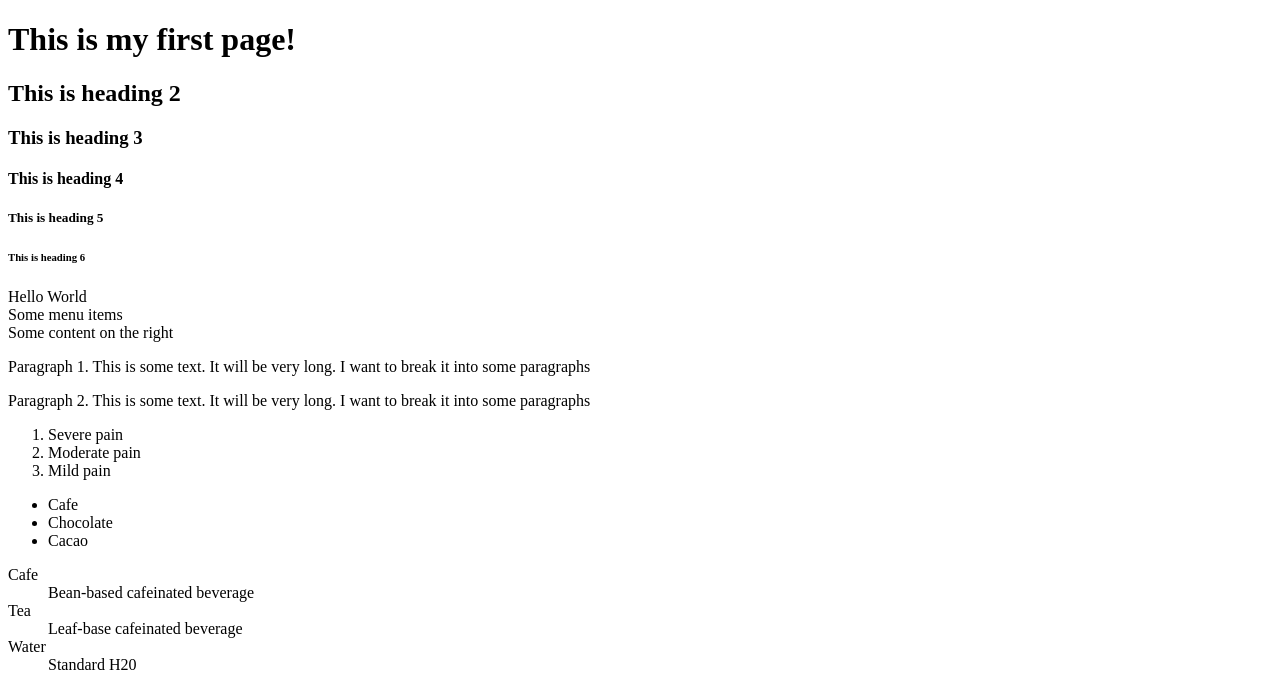
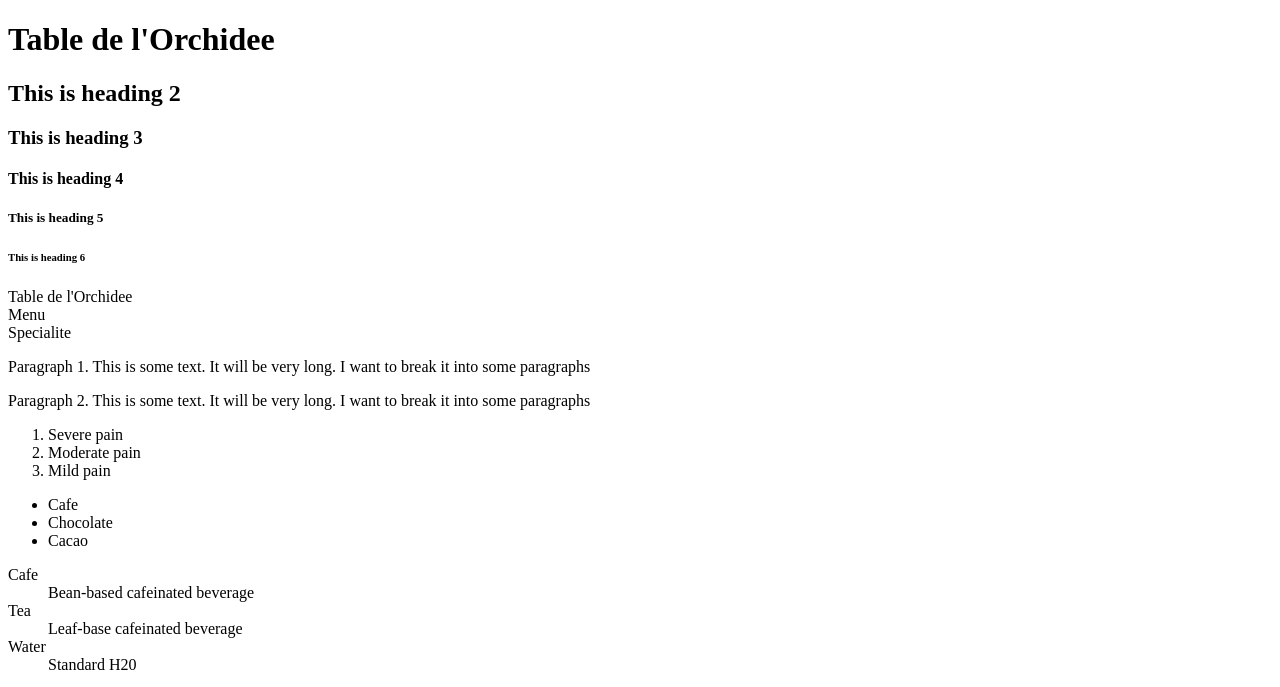
Before and after one commit to PhuongDOMinh/Restaurant, a plain HTML site: page index.html in a window 1280 px wide. Shown: the top 687 px of the page. Drawn offline with Linux system fonts and the light colour scheme.

Commit message:
Small changes

```diff
--- a/index.html
+++ b/index.html
@@ -1,24 +1,23 @@
 <!DOCTYPE html>
 <html>
 	<head>
-		<title> My First Page </title>
+		<title> Table de l'Orchidee </title>
 		<!-- This title will not be seen in the page, but it is the title of browser window	-->
-		<link ref="Icon" type="Image/png" href=""/>
+		<link ref="Icon" type="Image/png" href="/Images/logo.jpg"/>
 		<!-- This link will make a favicon which is the logo beside the title of browser window. -->
-		<meta name="description" content="Franco-Vietnamese Cuisine and Travel"/>
-		<meta name="keywords" content="Frech, Vietnamese, France, Vietnam, food, travel"/>
+		<meta name="description" content="Restaurant Vietnamien"/>
+		<meta name="keywords" content="Vienamien, restaurant"/>
 		<meta name="author" content="Phuong DO"/>
 		<meta name="viewport" content="width=device-width, initial-scale=1.0">
 		<!-- Use meta tag with name attribute to define a description of your page, keywords to look for your page by searching engine, author of the page, or viewport to control the page's dimensions and scaling for different devices -->
-		<meta http-equiv="refresh" content ="30">
-		<!-- Use meta tag with http-equiv="refresh" attribute to set how often our page will refresh-->
+
 		<!-- in HTML4.01, we can use <meta http-equiv="content-type" content="text/html; charset=UTF-8"> to set charset and document type. However, it is nolonger used in HTML5. -->
 		<meta charset="utf-8">
 
 	</head>
 	<body>
 		<header>
-			<h1> This is my first page! </h1>
+			<h1> Table de l'Orchidee </h1>
 			<h2>This is heading 2</h2>
 			<h3>This is heading 3</h3>
 			<h4>This is heading 4</h4>
@@ -28,10 +27,10 @@
 			<!-- Use heading tags allow us, as well as the search engines, to easily discriminate the importance of content in these tags, it is not for styling. If we want to make some styles (bigger, bolder,..) we can do it in style sheet -->
 		</header>
 
-				Hello World
+				Table de l'Orchidee
 
-		<div id="left"> Some menu items </div>
-		<div id="right"> Some content on the right </div>
+		<div id="left"> Menu </div>
+		<div id="right"> Specialite </div>
 		<!-- div tags allow us to group or wrap the content which have the similar types or meanings. It is effective for styling: to group the content with the same styling -->
 		<span> </span>
 		<!-- similar to div tags, which means it is effective in styling. The span tag identify the inline content, meaning material that is within a block of text -->
```
Also changed, not shown: Images/BoefLoklak.jpg (added), Images/BoeufAuAsperge.jpg (added), Images/CanardAnana.jpg (added), Images/SaladeFruitdeMer.jpg (added), Images/logo.jpg (added).
